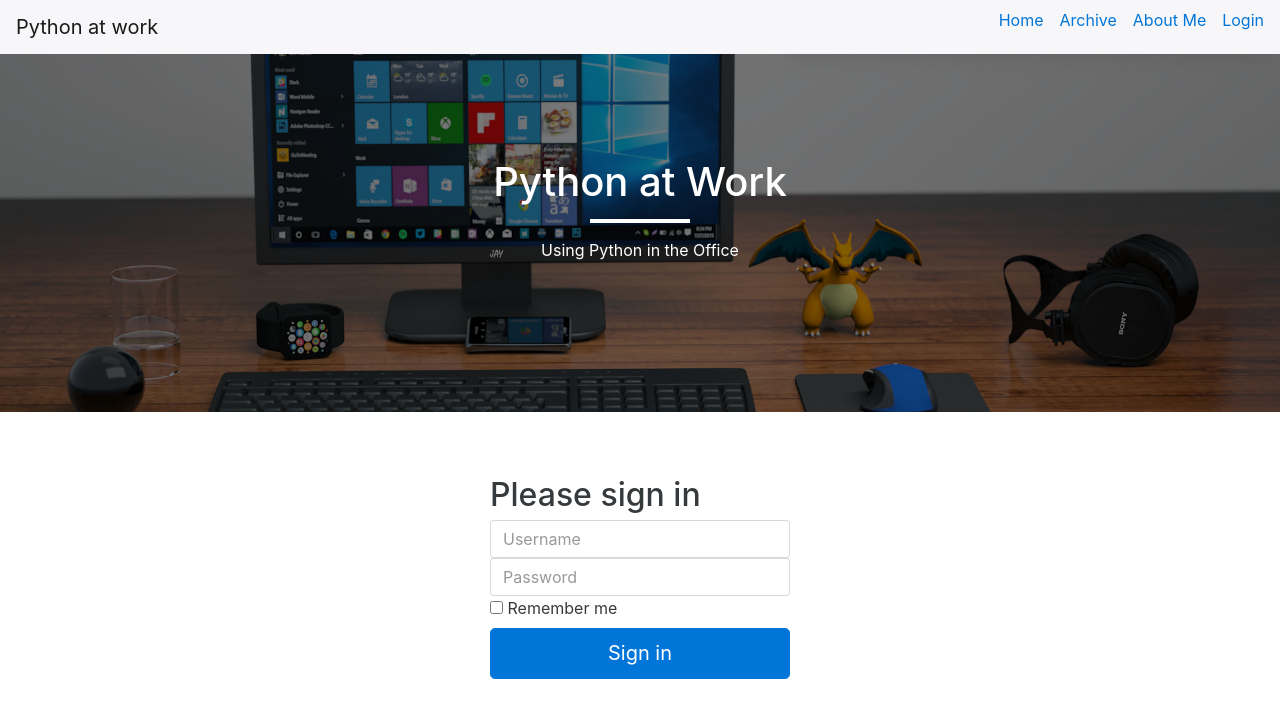
After one commit to andersbogsnes/blog, a Flask app: page /login in a window 1280 px wide. The commit adds this page. Shown: the top 718 px of the page. Run offline with Flask 2, Linux system fonts and the light colour scheme; some libraries are stand-ins or nearby versions.

Commit message:
Implemented Login system Created user post overview Decoupled header and body logic Created setup.py to insert users into db

```diff
--- /dev/null
+++ b/app/forms.py
@@ -0,0 +1,9 @@
+from flask_wtf import Form
+from wtforms import StringField, BooleanField, PasswordField
+from wtforms.validators import DataRequired
+
+
+class LoginForm(Form):
+    username = StringField('username', validators=[DataRequired()])
+    password = PasswordField('password', validators=[DataRequired()])
+    remember_me = BooleanField('remember_me', default=False)
--- /dev/null
+++ b/app/static/css/main.css
@@ -0,0 +1,34 @@
+.blog-navbar {
+    padding-left: 0;
+    padding-right: 0;
+    padding-bottom: 10px;
+}
+
+.form-signin {
+    max-width: 330px;
+    padding: 15px;
+    margin:0 auto;
+}
+
+.intro-header {
+    background: center center no-repeat;
+    background-size: cover;
+    margin-bottom: 50px;
+}
+
+.site-heading {
+    padding: 150px;
+    text-align: center;
+    color: white;
+}
+
+hr.small {
+    max-width: 100px;
+    margin: 15px auto;
+    border-width: 4px;
+    border-color: white;
+}
+
+.small {
+    font-size: 85%;
+}
--- a/app/static/main.css
+++ /dev/null
@@ -1,3 +0,0 @@
-.sidebar-module-inset {
-    background-color: rgb(175, 165, 165);
-}
--- a/app/templates/header.html
+++ b/app/templates/header.html
@@ -5,40 +5,89 @@
     <meta name="viewport" content="width=device-width, initial-scale=1, shrink-to-fit=no">
     <meta http-equiv="x-ua-compatible" content="ie=edge">
     <title>Python at Work</title>
-    <link rel="stylesheet" type="text/css" href={{ url_for('static', filename='bootstrap.css') }}>
-    <link rel="stylesheet" type="text/css" href={{ url_for('static', filename='main.css') }}>
+    <link rel="stylesheet" type="text/css" href={{ url_for('static', filename='css/bootstrap.css') }}>
+    <link rel="stylesheet" type="text/css" href={{ url_for('static', filename='css/main.css') }}>
 </head>
+
 <body>
-    <div class="blog-masthead">
-        <div class="container">
-            <nav class="navbar navbar-dark bg-inverse blog-nav">
-                <div class="nav navbar-nav">
-                    <a class="navbar-brand" href="/">Python at work</a>
-                    <a class="nav-item nav-link" href="#">Blog </a>
-                    <a class="nav-item nav-link" href="#">Archive</a>
-                    <a class="nav-item"
-                </div>
-            </nav>
-        </div>
+    <div class="blog-navbar">
+        <nav class="navbar navbar-light navbar-custom navbar-fixed-top bg-faded">
+            <button type="button" class="navbar-toggler hidden-sm-up"
+                    data-toggle="collapse" data-target="#navbar-header"
+                    aria-controls="navbar-header" aria-expanded="false"
+                    aria-label="Toggle navigation">
+            </button>
+            <a class="navbar-brand" href="/">Python at work</a>
+           <div class="collapse navbar-toggleable-xs" id="navbar-header">
+                <ul class="nav navbar-nav float-xs-none float-md-right">
+                    <li class="nav-item active">
+                        <a href="#">Home </a>
+                    </li>
+                    <li class="nav-item">
+                        <a href="#">Archive</a>
+                    </li>
+                    <li class="nav-item">
+                        <a href="#">About Me</a>
+                    </li>
+                    <li class="nav-item">
+                        {%  if g.user.is_authenticated %}
+                        <a href="{{ url_for('logout') }}">Logout</a>
+                        {% else %}
+                        <a href="{{ url_for('login') }}">Login</a>
+                        {% endif %}
+                    </li>
+                </ul>
+           </div>
+
+        </nav>
     </div>
 
-    <div class="blog-header">
+    <header class="intro-header" style="background-image: url({{ url_for('static',filename='images/background.jpeg') }});">
         <div class="container">
-            <h1 class="blog-title">Python at Work</h1>
-            <p class="lead blog-description">A blog looking at using Python for everyday data analyst stuff</p>
+            <div class="row">
+                <div class="col-lg-8 offset-lg-2 col-md-10 offset-md-1">
+                    <div class="site-heading">
+                        <h1>Python at Work</h1>
+                        <hr class="small">
+                        <span class="subheading">Using Python in the Office</span>
+                    </div>
+                </div>
+            </div>
         </div>
-    </div>
-
-
-
+    </header>
+    {% with messages = get_flashed_messages(with_categories=true) %}
+        {% if messages %}
+    <ul> {% for category, message in messages %}
+            {% if category == 'error' %}
+            <div class="alert alert-danger alert-dismissible fade in" role="alert">
+                <button type="button" class="close" data-dismiss="alert" aria-label="Close">
+                    <span aria-hidden="true">&times;</span>
+                </button>
+                <strong>Error!</strong> {{ message }}
+            </div>
+            {% elif category == 'success' %}
+            <div class="alert alert-success alert-dismissible fade in">
+                <button type="button" class="close" data-dismiss="alert" aria-label="Close">
+                    <span aria-hidden="true">&times;</span>
+                </button>
+                <strong>Success!</strong> {{ message }}</div>
+            {% else %}
+                <div class="alert alert-warning alert-dismissible fade in">
+                    <button type="button" class="close" data-dismiss="alert" aria-label="Close">
+                        <span aria-hidden="true">&times;</span>
+                    </button>
+                    {{ message }}
+                </div>
+            {% endif %}
+         {% endfor %}
+    </ul>
+    {% endif %}
+    {% endwith %}
 
     {% block content %}{% endblock %}
 
-
-
-
     <script src="https://ajax.googleapis.com/ajax/libs/jquery/3.1.1/jquery.min.js" integrity="sha384-3ceskX3iaEnIogmQchP8opvBy3Mi7Ce34nWjpBIwVTHfGYWQS9jwHDVRnpKKHJg7" crossorigin="anonymous"></script>
     <script src="https://cdnjs.cloudflare.com/ajax/libs/tether/1.3.7/js/tether.min.js" integrity="sha384-XTs3FgkjiBgo8qjEjBk0tGmf3wPrWtA6coPfQDfFEY8AnYJwjalXCiosYRBIBZX8" crossorigin="anonymous"></script>
-    <script src={{ url_for('static', filename='bootstrap.js') }}></script>
+    <script src={{ url_for('static', filename='js/bootstrap.js') }}></script>
 </body>
 </html>
--- /dev/null
+++ b/app/templates/login.html
@@ -0,0 +1,20 @@
+{% extends 'header.html' %}
+{% block content %}
+    <div class="container">
+        <form action="" method="post" role="form" class="form-signin">
+
+            {{ form.hidden_tag() }}
+
+            <h2 class="form-signin-heading">Please sign in</h2>
+            <input type="text" class="form-control" id="username" name="username" placeholder="Username">
+            <input type="password" class="form-control" id="password" name="password" placeholder="Password">
+            <div class="checkbox">
+                <label>
+                    <input type="checkbox" name="remember_me" id="remember_me" value=true>
+                    Remember me
+                </label>
+            </div>
+            <button type="submit" class="btn btn-lg btn-block btn-primary">Sign in</button>
+        </form>
+    </div>
+{% endblock %}
--- a/app/views.py
+++ b/app/views.py
@@ -1,9 +1,69 @@
-from flask import render_template
-from app import app
+from flask import render_template, request, flash, redirect, url_for, g
+from app import app, lm
+from .forms import LoginForm
+from .model import User
+from flask_login import login_user, logout_user, current_user, login_required
+
 
 posts = [{'content': "Test post 1"}, {'content': "Test post 2"}]
 
 
+@app.route('/index')
 @app.route('/')
 def index():
     return render_template('index.html', posts=posts)
+
+
+@app.route('/login', methods=['GET', 'POST'])
+def login():
+    if g.user is not None and g.user.is_authenticated:
+        return redirect(url_for('index'))
+    form = LoginForm()
+    if request.method == 'POST' and form.validate_on_submit():
+        user = app.config['USERS_COLLECTION'].find_one({"_id": form.username.data})
+
+        remember = False
+        if request.form.get('remember_me'):
+            remember = True
+
+        if user and User.validate_login(user['password'], form.password.data):
+            user_obj = User(user['_id'])
+            login_user(user_obj, remember=remember)
+            flash("Logged in successfully", category='success')
+            return redirect(request.args.get('next') or url_for('index'))
+        flash("Wrong username or password", category='error')
+
+    return render_template('login.html', title='login', form=form)
+
+
+@app.route('/user/<name>')
+@login_required
+def user(name):
+    user = app.config['USERS_COLLECTION'].find_one({'_id': name})
+    if user is None:
+        flash('Author {} not found'.format(name))
+        return redirect('index')
+    user = User(user['_id'])
+    posts = [
+        {'author': user, 'content': 'Test post #1'},
+        {'author': user, 'content': 'Test post #2'}
+             ]
+    return render_template('user.html', user=user, posts=posts)
+
+@app.before_request
+def before_request():
+    g.user = current_user
+
+
+@app.route('/logout')
+def logout():
+    logout_user()
+    return redirect(url_for('index'))
+
+
+@lm.user_loader
+def load_user(username):
+    u = app.config['USERS_COLLECTION'].find_one({"_id":username})
+    if not u:
+        return None
+    return User(u['_id'])
```
Also changed, not shown: app/__init__.py (+10 -0 lines), app/model.py (added, +22 -0 lines), app/templates/user.html (added, +19 -0 lines), setup.py (added, +21 -0 lines), app/static/css/bootstrap.css (renamed from app/static/bootstrap.css), app/static/images/background.jpeg (added), app/static/js/bootstrap.js (renamed from app/static/bootstrap.js), 1 other file.
